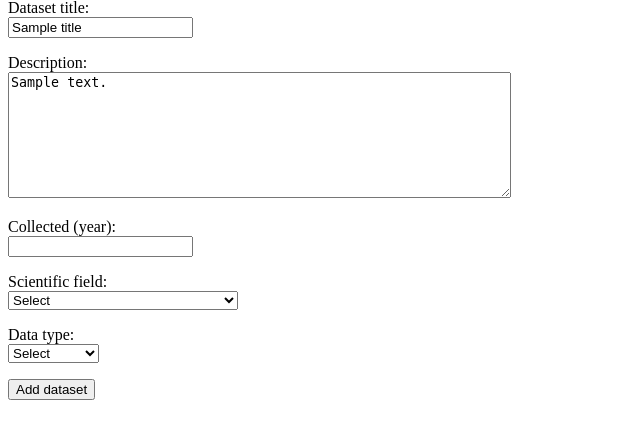
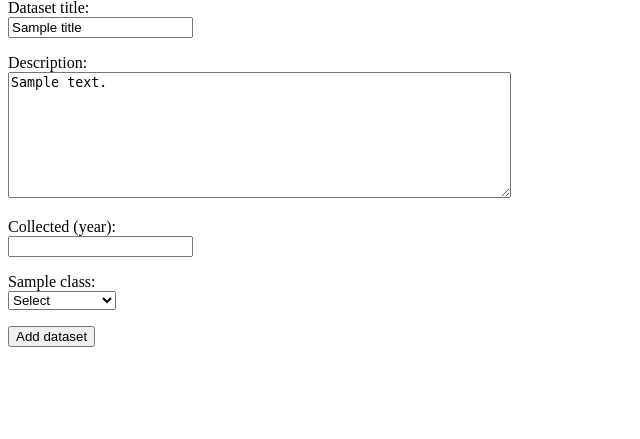
Before and after one commit to jkoira/Research-Data-Explorer, a Flask app: template templates/new_dataset.html in a window 1280 px wide. Shown: the part 81-520 px from the top of the page, without its empty margins (0-640 px from the left). Run offline with Flask 3, Linux system fonts and the light colour scheme; the template is opened without the code that fills it: most values are stand-ins (such as "Sample title", 1, 10 or a date in 2020).

Commit message:
Store classes in database

```diff
--- a/app.py
+++ b/app.py
@@ -55,7 +55,8 @@ def show_item(item_id):
 @app.route("/new_dataset")
 def new_dataset():
     require_login()
-    return render_template("new_dataset.html")
+    classes = items.get_all_classes()
+    return render_template("new_dataset.html", classes = classes)
 
 
 #Add dataset to database
@@ -76,13 +77,13 @@ def create_dataset():
                                title=title,
                                description=description)
     user_id = session["user_id"]
+
     classes = []
-    scientific_field = request.form["scientific_field"]
-    if scientific_field:
-        classes.append(("Scientific field", scientific_field))
-    data_type = request.form["data_type"]
-    if data_type:
-        classes.append(("Data type", data_type))
+    for entry in request.form.getlist("classes"):
+        if entry:
+            parts = entry.split(":")
+            classes.append((parts[0], parts[1]))
+
     items.add_item(title, description, year, user_id, classes)
 
     return redirect("/")
--- a/schema.sql
+++ b/schema.sql
@@ -13,6 +13,13 @@ CREATE TABLE IF NOT EXISTS users (
     password_hash TEXT NOT NULL
 );
 
+CREATE TABLE classes (
+    id INTEGER PRIMARY KEY AUTOINCREMENT,
+    title TEXT,
+    value TEXT
+
+);
+
 CREATE TABLE data_classes (
     id INTEGER PRIMARY KEY AUTOINCREMENT,
     item_id INTEGER REFERENCES datasets(id) ON DELETE CASCADE,
--- a/templates/new_dataset.html
+++ b/templates/new_dataset.html
@@ -20,34 +20,17 @@
         Collected (year): <br />
         <input type="text" name="year" pattern="^\d{4}$" required />
     </p>
+    {% for class in classes %}
     <p>
-      Scientific field: <br />
-      <select name="scientific_field">
-        <option value="(Select)">Select</option>
-        <option value="1 Natural sciences">1 Natural sciences</option>
-        <option value="2 Engineering and technology">2 Engineering and technology</option>
-        <option value="3 Medical and health sciences">3 Medical and health sciences</option>
-        <option value="4 Agricultural and forestry sciences">4 Agricultural and forestry sciences</option>
-        <option value="5 Social sciences">5 Social sciences</option>
-        <option value="6 Humanities">6 Humanities</option>
-        <option value="9 Other sciences">9 Other sciences</option>
+      {{ class }}: <br />
+      <select name="classes">
+        <option value="">Select</option>
+      {% for option in classes[class] %}
+      <option value="{{ class }}:{{ option }}">{{ option }}</option>
+      {% endfor %}
       </select>
     </p>
-    <p>
-      Data type: <br />
-      <select name="data_type">
-        <option value="(Select)">Select</option>
-        <option value="Audio">Audio</option>
-        <option value="Geospatial">Geospatial</option>
-        <option value="Graph">Graph</option>
-        <option value="Image">Image</option>
-        <option value="Multimodal">Multimodal</option>
-        <option value="Numerical">Numerical</option>
-        <option value="Textual">Textual</option>
-        <option value="Time series">Time series</option>
-        <option value="Video">Video</option>
-      </select>
-    </p>
+    {% endfor %}
     <input type="submit" value="Add dataset" />
   </form>
 </body>
```
Also changed, not shown: init.sql (added, +18 -0 lines), items.py (+12 -0 lines).
